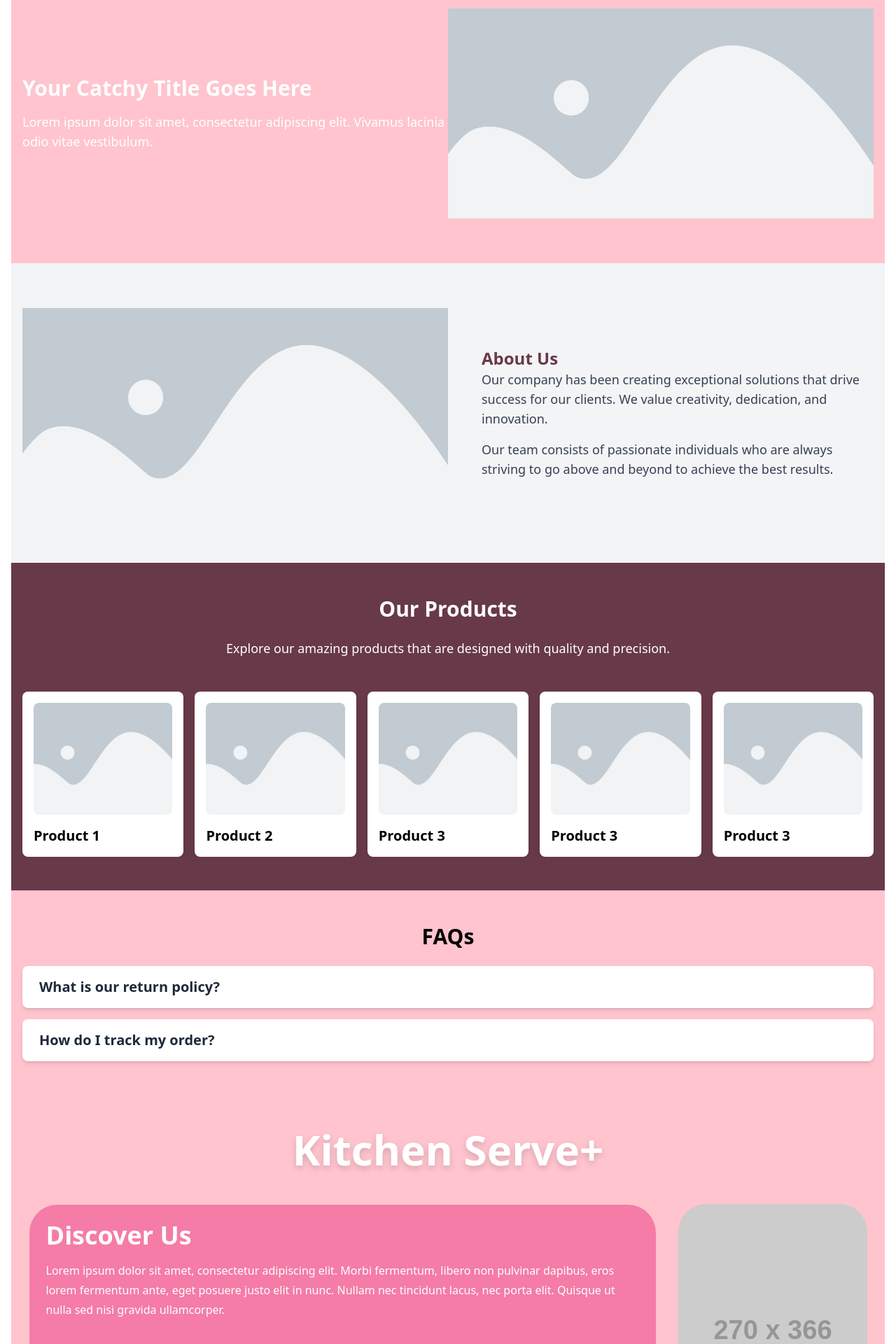
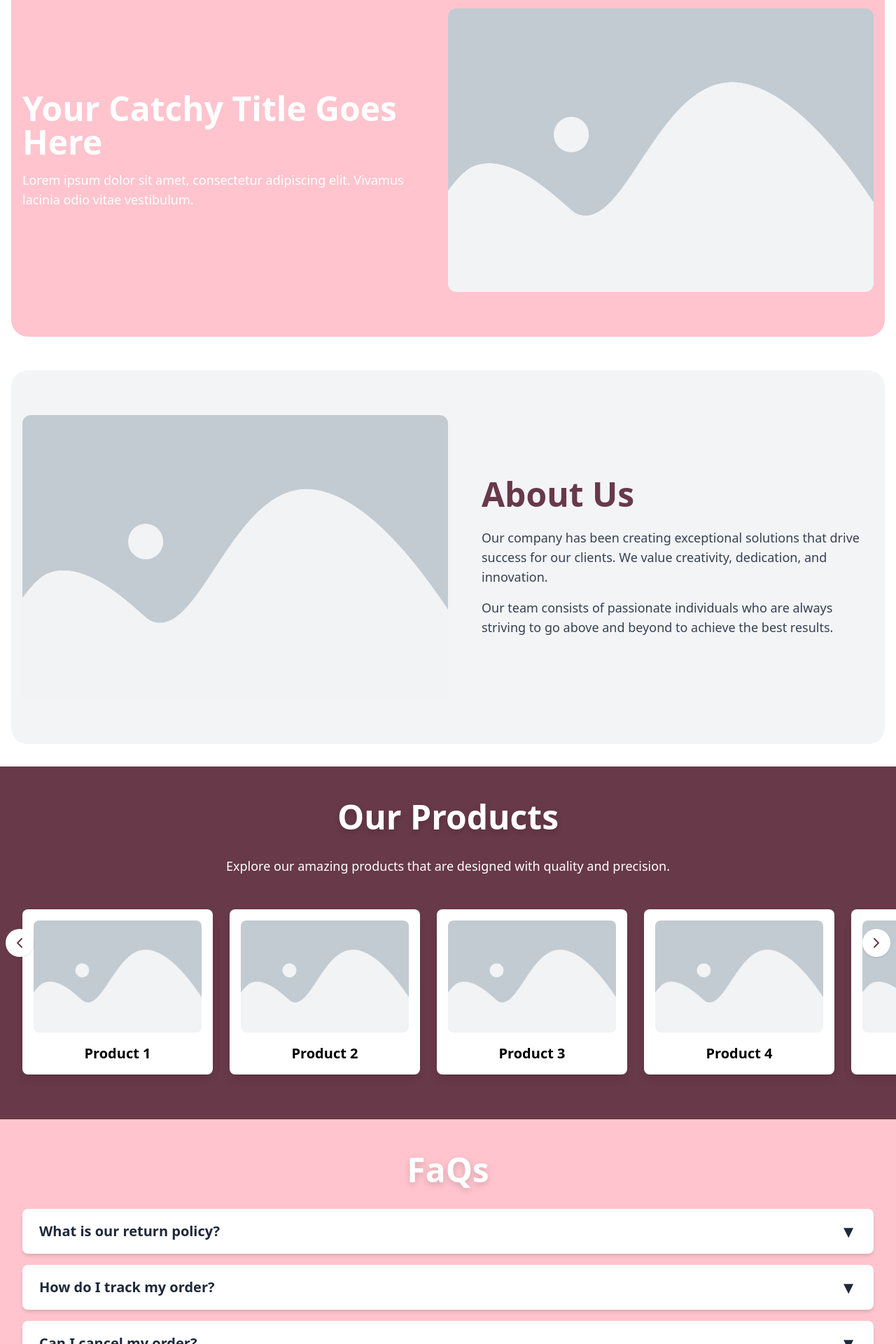
Before and after one commit to darrengunawan15/WADS-Masi_idup, a React (Vite) app in the folder client/: page / in a window 1280 px wide. Shown: the part 180-2100 px from the top of the page at 70% size. Built offline with nearby package versions, Linux system fonts and the light colour scheme.

Commit message:
footer + home update

```diff
--- a/client/src/pages/home.jsx
+++ b/client/src/pages/home.jsx
@@ -1,216 +1,193 @@
-import React, { Component } from 'react';
+import React, { Component, useState, useRef } from 'react';
+import { ChevronLeft, ChevronRight } from "lucide-react";
 import imgplaceholder from '../assets/img-placeholder.webp';
 
 class Home extends Component {
     render() {
         const ProductCarousel = () => {
+            const scrollRef = useRef(null);
+
+            const scroll = (direction) => {
+                if (scrollRef.current) {
+                    scrollRef.current.scrollBy({
+                        left: direction === "left" ? -300 : 300,
+                        behavior: "smooth",
+                    });
+                }
+            };
+
+            const products = [
+                { id: 1, name: "Product 1", image: imgplaceholder },
+                { id: 2, name: "Product 2", image: imgplaceholder },
+                { id: 3, name: "Product 3", image: imgplaceholder },
+                { id: 4, name: "Product 4", image: imgplaceholder },
+                { id: 5, name: "Product 5", image: imgplaceholder },
+                { id: 6, name: "Product 6", image: imgplaceholder },
+                { id: 7, name: "Product 7", image: imgplaceholder },
+            ];
+
             return (
-                <div className="bg-[#683949] py-12 px-4">
-                    <h2 className="text-3xl font-semibold text-center mb-6 text-white">Our Products</h2>
-                    <p className="text-lg text-center mb-12 text-white">
+                <div className="relative bg-[#683949] py-12 w-full">
+                    <div className="px-4">
+                        <h2 className="text-white text-5xl font-bold drop-shadow-lg text-center mb-8">Our Products</h2>
+                        <p className="text-lg text-center mb-8 text-white">
                             Explore our amazing products that are designed with quality and precision.
                         </p>
+                    </div>
 
-                    <div className="flex overflow-x-auto space-x-4">
-                        <div className="w-64 bg-white p-4 rounded-lg shadow-lg">
-                            <img src={imgplaceholder} alt="Product 1" className="w-full h-40 object-cover rounded-lg" />
-                            <h3 className="mt-4 text-xl font-semibold">Product 1</h3>
+                    {/* Arrow Buttons */}
+                    <button
+                        onClick={() => scroll("left")}
+                        className="absolute left-2 top-1/2 transform -translate-y-1/2 z-10 p-2 bg-white rounded-full shadow hover:bg-gray-100"
+                    >
+                        <ChevronLeft className="text-[#683949]" />
+                    </button>
+
+                    <button
+                        onClick={() => scroll("right")}
+                        className="absolute right-2 top-1/2 transform -translate-y-1/2 z-10 p-2 bg-white rounded-full shadow hover:bg-gray-100"
+                    >
+                        <ChevronRight className="text-[#683949]" />
+                    </button>
+
+                    {/* Product Scroll Container */}
+                    <div
+                        ref={scrollRef}
+                        className="flex space-x-6 overflow-x-auto scroll-smooth px-8 py-4"
+                        style={{ scrollSnapType: "x mandatory", scrollbarWidth: "none" }}
+                    >
+                        {products.map((product) => (
+                            <div
+                                key={product.id}
+                                className="min-w-[250px] flex-shrink-0 bg-white p-4 rounded-lg shadow-lg scroll-snap-align"
+                            >
+                                <img
+                                    src={product.image}
+                                    alt={product.name}
+                                    className="w-full h-40 object-cover rounded-lg"
+                                />
+                                <h3 className="mt-4 text-xl font-semibold text-center">{product.name}</h3>
                             </div>
-                        <div className="w-64 bg-white p-4 rounded-lg shadow-lg">
-                            <img src={imgplaceholder} alt="Product 2" className="w-full h-40 object-cover rounded-lg" />
-                            <h3 className="mt-4 text-xl font-semibold">Product 2</h3>
-                        </div>
-                        <div className="w-64 bg-white p-4 rounded-lg shadow-lg">
-                            <img src={imgplaceholder} alt="Product 3" className="w-full h-40 object-cover rounded-lg" />
-                            <h3 className="mt-4 text-xl font-semibold">Product 3</h3>
-                        </div>
-                        <div className="w-64 bg-white p-4 rounded-lg shadow-lg">
-                            <img src={imgplaceholder} alt="Product 3" className="w-full h-40 object-cover rounded-lg" />
-                            <h3 className="mt-4 text-xl font-semibold">Product 3</h3>
-                        </div>
-                        <div className="w-64 bg-white p-4 rounded-lg shadow-lg">
-                            <img src={imgplaceholder} alt="Product 3" className="w-full h-40 object-cover rounded-lg" />
-                            <h3 className="mt-4 text-xl font-semibold">Product 3</h3>
-                        </div>
+                        ))}
                     </div>
                 </div>
             );
         };
 
         const FAQAccordion = () => {
+            const [activeIndex, setActiveIndex] = useState(null);
+            const toggleFAQ = (index) => setActiveIndex(prev => prev === index ? null : index);
+
+            const faqs = [
+                { question: "What is our return policy?", answer: "We offer a 30-day return policy for unused products. Please ensure that the items are in original condition." },
+                { question: "How do I track my order?", answer: "You can track your order by visiting the \"Track Order\" section on our website." },
+                { question: "Can I cancel my order?", answer: "Yes, orders can be canceled within 12 hours of purchase." },
+                { question: "Do you offer international shipping?", answer: "Currently, we only ship within the country." }
+            ];
+
             return (
                 <div className="bg-[#FFC4CE] py-12 px-4">
-                    <h2 className="text-3xl font-semibold text-center mb-6">FAQs</h2>
-
-                    <div className="space-y-4">
-                        <div className="bg-white rounded-lg shadow-md">
-                            <button className="w-full text-left px-6 py-4 text-xl font-semibold text-gray-800">
-                                What is our return policy?
+                    <h2 className="text-white text-5xl font-bold drop-shadow-lg text-center mb-8">FaQs</h2>
+                    <div className="max-w-7xl mx-auto px-4 space-y-4">
+                        {faqs.map((faq, index) => (
+                            <div key={index} className="bg-white rounded-lg shadow-md">
+                                <button
+                                    onClick={() => toggleFAQ(index)}
+                                    className="w-full flex justify-between items-center text-left px-6 py-4 text-xl font-semibold text-gray-800"
+                                >
+                                    {faq.question}
+                                    <span className={`transition-transform duration-300 text-2xl ${activeIndex === index ? 'rotate-180' : ''}`}>
+                                        ▼
+                                    </span>
                                 </button>
-                            <div className="px-6 pb-4 hidden">
-                                <p className="text-gray-700">
-                                    We offer a 30-day return policy for unused products. Please ensure that the items are in original condition.
-                                </p>
+                                {activeIndex === index && (
+                                    <div className="px-6 pb-4">
+                                        <p className="text-gray-700">{faq.answer}</p>
                                     </div>
+                                )}
                             </div>
-
-                        <div className="bg-white rounded-lg shadow-md">
-                            <button className="w-full text-left px-6 py-4 text-xl font-semibold text-gray-800">
-                                How do I track my order?
-                            </button>
-                            <div className="px-6 pb-4 hidden">
-                                <p className="text-gray-700">
-                                    You can track your order by visiting the "Track Order" section on our website.
-                                </p>
-                            </div>
-                        </div>
-
+                        ))}
                     </div>
                 </div>
             );
         };
 
-        // const DeveloperCard = ({ imgSrc, name, jobTitle, description, email, socialLinks }) => {
-        //     return (
-        //         <div className="bg-white shadow-lg rounded-lg p-6">
-        //             <img src={imgplaceholder} alt={name} className="w-24 h-24 rounded-full mx-auto" />
-        //             <h3 className="text-xl font-semibold mt-4 text-center">{name}</h3>
-        //             <p className="text-lg text-center text-gray-700">{jobTitle}</p>
-        //             <p className="text-gray-600 mt-2 text-center">{description}</p>
-        //             <p className="mt-2 text-center text-sm text-gray-600">{email}</p>
-
-        //             <div className="flex justify-center space-x-4 mt-4">
-        //                 <a href={socialLinks.instagram} className="text-pink-500 hover:text-pink-600">
-        //                     Instagram
-        //                 </a>
-        //                 <a href={socialLinks.linkedin} className="text-blue-600 hover:text-blue-700">
-        //                     LinkedIn
-        //                 </a>
-        //                 <a href={socialLinks.github} className="text-gray-700 hover:text-gray-800">
-        //                     GitHub
-        //                 </a>
-        //             </div>
-        //         </div>
-        //     );
-        // };
-
-        const DiscoverUs = () => {
-            return (
+        const DiscoverUs = () => (
             <div className="bg-[#FFC4CE] py-12 px-4">
-                    {/* Title */}
                 <div className="flex justify-center mb-12">
-                        <h2 className="text-white text-5xl md:text-6xl font-bold drop-shadow-lg text-center">Kitchen Serve+</h2>
+                    <h2 className="text-white text-5xl font-bold drop-shadow-lg text-center">Kitchen Serve+</h2>
                 </div>
 
-                    {/* Top row: Discover Us + placeholder Image */}
                 <div className="flex flex-col md:flex-row justify-center items-center gap-8 mb-12">
                     <div className="bg-[#F47CA6] rounded-[40px] p-6 text-white w-full md:w-[895px] md:h-[365px]">
                         <h2 className="text-3xl md:text-4xl font-bold mb-4">Discover Us</h2>
                         <p className="text-base leading-7">
-                                Lorem ipsum dolor sit amet, consectetur adipiscing elit. Morbi fermentum, libero non pulvinar dapibus, eros lorem fermentum ante, eget posuere justo elit in nunc. Nullam nec tincidunt lacus, nec porta elit. Quisque ut nulla sed nisi gravida ullamcorper.
+                            Lorem ipsum dolor sit amet, consectetur adipiscing elit. Morbi fermentum, libero non pulvinar dapibus...
                         </p>
                     </div>
-                        <img
-                            className="rounded-[40px] w-full max-w-[270px] h-auto"
-                            src="https://placehold.co/270x366"
-                            alt="Discover image"
-                        />
+                    <img className="rounded-[40px] w-full max-w-[270px]" src="https://placehold.co/270x366" alt="Discover Us" />
                 </div>
 
-                    {/* Bottom row: placeholder Image + Contact Us */}
                 <div className="flex flex-col md:flex-row justify-center items-center gap-8">
-                        <img
-                            className="rounded-[40px] w-full max-w-[270px] h-auto"
-                            src="https://placehold.co/270x366"
-                            alt="Contact image"
-                        />
+                    <img className="rounded-[40px] w-full max-w-[270px]" src="https://placehold.co/270x366" alt="Contact Us" />
                     <div className="bg-white rounded-[40px] p-6 text-black w-full md:w-[895px] md:h-[365px]">
                         <h2 className="text-3xl md:text-4xl font-bold mb-4">Contact Us</h2>
                         <p className="text-base leading-7">
-                                Lorem ipsum dolor sit amet, consectetur adipiscing elit. Morbi fermentum, libero non pulvinar dapibus, eros lorem fermentum ante, eget posuere justo elit in nunc. Nullam nec tincidunt lacus, nec porta elit. Quisque ut nulla sed nisi gravida ullamcorper.
+                            Lorem ipsum dolor sit amet, consectetur adipiscing elit. Morbi fermentum, libero non pulvinar dapibus...
                         </p>
                     </div>
                 </div>
             </div>
         );
-        };
-
 
         return (
             <main className="flex-grow">
             <div className="max-w-7xl mx-auto px-4 py-8">
-                    <section className="flex flex-col md:flex-row items-center py-16 px-4 bg-[#FFC4CE]">
-                        <div className="md:w-1/2 mb-8 md:mb-0">
-                            <h2 className="text-3xl font-semibold text-white">
-                                Your Catchy Title Goes Here
-                            </h2>
-                            <p className="text-lg mt-4 text-white">
+                {/* Hero Section */}
+                <section className="flex flex-col md:flex-row items-center py-16 px-4 bg-[#FFC4CE] rounded-3xl">
+                <div className="md:w-1/2 mb-8 md:mb-0 md:pr-8">
+                    <h2 className="text-4xl md:text-5xl font-bold text-white mb-4">Your Catchy Title Goes Here</h2>
+                    <p className="text-lg text-white">
                     Lorem ipsum dolor sit amet, consectetur adipiscing elit. Vivamus lacinia odio vitae vestibulum.
                     </p>
                 </div>
-                        <div
-                            className="md:w-1/2 md:h-[300px] w-full h-[200px] bg-cover bg-center"
-                            style={{ backgroundImage: `url(${imgplaceholder})` }}
-                        >
+                <div className="md:w-1/2 w-full">
+                    <img
+                    src={imgplaceholder}
+                    alt="Hero visual"
+                    className="w-full h-auto rounded-xl object-cover"
+                    />
                 </div>
                 </section>
 
-                    <section className="flex flex-col md:flex-row items-center py-16 px-4 bg-gray-100">
+                {/* About Us */}
+                <section className="flex flex-col md:flex-row items-center py-16 px-4 bg-gray-100 mt-12 rounded-3xl">
                 <div className="md:w-1/2 mb-8 md:mb-0">
-                            <div
-                                className="w-full h-[300px] bg-cover bg-center"
-                                style={{ backgroundImage: `url(${imgplaceholder})` }}
+                    <img
+                    src={imgplaceholder}
+                    alt="About us"
+                    className="w-full h-auto rounded-xl object-cover"
                     />
                 </div>
                 <div className="md:w-1/2 md:pl-12 text-lg text-gray-700">
-                            <h3 className="text-2xl font-semibold text-[#683949]">About Us</h3>
-
+                    <h2 className="text-[#683949] text-4xl md:text-5xl font-bold text-center md:text-left mb-6">About Us</h2>
                     <p>
                     Our company has been creating exceptional solutions that drive success for our clients. We value creativity, dedication, and innovation.
                     </p>
                     <p className="mt-4">
                     Our team consists of passionate individuals who are always striving to go above and beyond to achieve the best results.
                     </p>
-
                 </div>
                 </section>
+            </div>
 
+
+            {/* Full-Width Product Section */}
                 <ProductCarousel />
 
+                {/* Other Sections */}
                 <FAQAccordion />
-
                 <DiscoverUs />
-
-                    {/* <section className="py-12 px-4 bg-gray-50">
-                        <h2 className="text-3xl font-semibold text-center mb-6">Meet Our Developers</h2>
-                        <div className="grid grid-cols-1 sm:grid-cols-2 lg:grid-cols-3 gap-8">
-                            <DeveloperCard
-                                imgSrc="/path/to/profile1.jpg"
-                                name="Fajar Alfian"
-                                jobTitle="Frontend Developer"
-                                description="Passionate about building beautiful and functional user interfaces."
-                                email="john.doe@example.com"
-                                socialLinks={{
-                                    instagram: "https://instagram.com/",
-                                    linkedin: "https://linkedin.com/in/",
-                                    github: "https://github.com/",
-                                }}
-                            />
-                            <DeveloperCard
-                                imgSrc="/path/to/profile2.jpg"
-                                name="Magnus Carlsen"
-                                jobTitle="Backend Developer"
-                                description="Specializes in building scalable and efficient server-side applications."
-                                email="jane.smith@example.com"
-                                socialLinks={{
-                                    instagram: "https://instagram.com/",
-                                    linkedin: "https://linkedin.com/in/",
-                                    github: "https://github.com/",
-                                }}
-                            />
-                        </div>
-                    </section> */}
-                </div>
             </main>
         );
     }
```
Also changed, not shown: client/src/components/footer.jsx (+22 -11 lines), client/src/assets/grass.png (added). Lines whose indentation alone changed are shown as unchanged.
